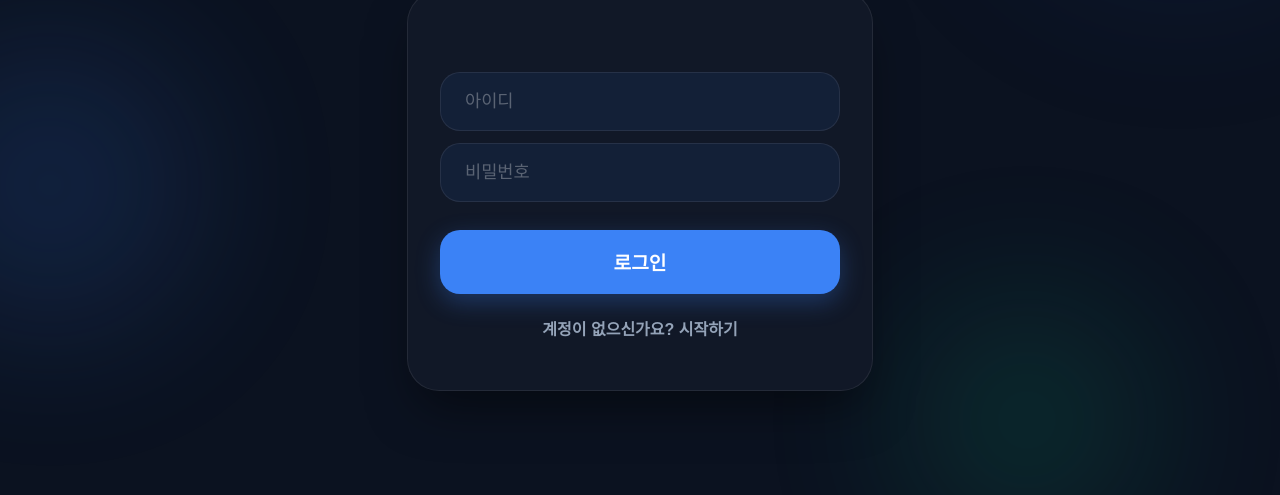
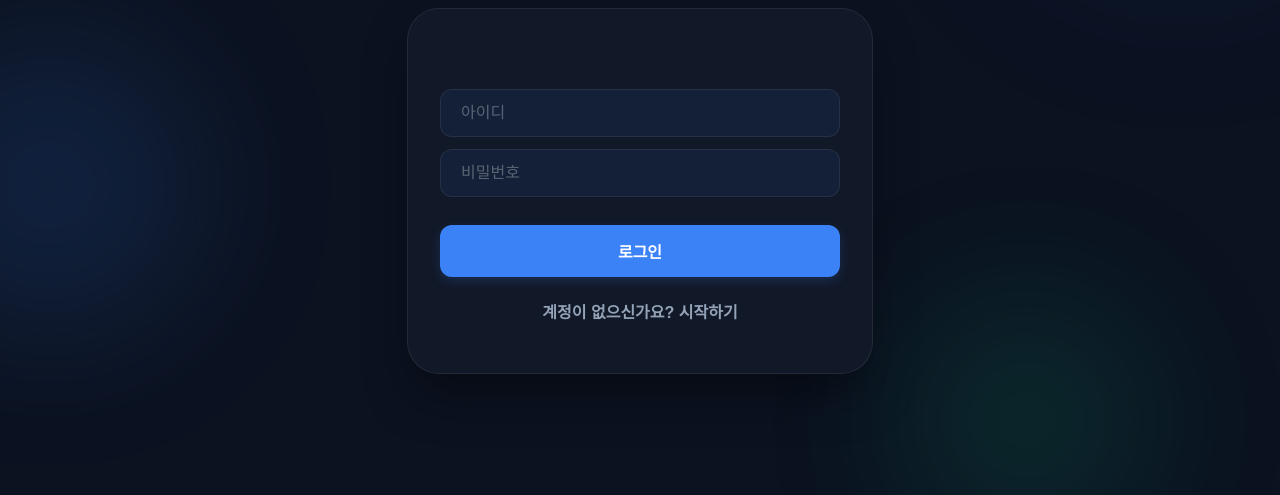
Before and after one commit to chon6000-create/coda-tax, a website built with Vite: page index.html in a window 1280 px wide. Shown: the part 305-800 px from the top of the page. Built offline with nearby package versions, Linux system fonts and the light colour scheme; some packages are replaced by stand-ins of ours; no server answers; a web font is replaced by a local one.

Commit message:
Final UI refinements: compact font sizes, updated sub text, and removed redundant links

```diff
--- a/CODA_Refund_Style.css
+++ b/CODA_Refund_Style.css
@@ -2700,19 +2700,19 @@ body {
     /* Professional Indigo */
     color: #fff !important;
     border: none;
-    border-radius: 20px;
-    padding: 18px;
-    font-size: 1.2rem;
-    font-weight: 800;
+    border-radius: 12px;
+    padding: 14px;
+    font-size: 1rem;
+    font-weight: 700;
     cursor: pointer;
     margin-top: 1rem;
     transition: all 0.2s;
-    box-shadow: 0 8px 24px rgba(59, 130, 246, 0.3);
+    box-shadow: 0 4px 12px rgba(59, 130, 246, 0.2);
 }
 
 .btn-yellow-samofit:hover {
     filter: brightness(1.1);
-    transform: translateY(-2px);
+    transform: translateY(-1px);
 }
 
 .input-styled-samofit {
@@ -2720,10 +2720,10 @@ body {
     background: rgba(59, 130, 246, 0.08);
     /* Slightly darker/more premium base */
     border: 1px solid rgba(255, 255, 255, 0.08);
-    border-radius: 20px;
-    padding: 18px 24px;
+    border-radius: 12px;
+    padding: 14px 20px;
     color: white;
-    font-size: 1.1rem;
+    font-size: 1rem;
     box-sizing: border-box;
     margin-bottom: 12px;
     transition: all 0.3s ease;
@@ -2733,8 +2733,8 @@ body {
 .input-styled-samofit:focus {
     background: rgba(59, 130, 246, 0.15);
     border-color: var(--accent);
-    box-shadow: 0 0 20px rgba(59, 130, 246, 0.2);
-    transform: translateY(-2px);
+    box-shadow: 0 0 15px rgba(59, 130, 246, 0.2);
+    transform: translateY(-1px);
 }
 
 .input-styled-samofit::placeholder {
--- a/index.html
+++ b/index.html
@@ -464,11 +464,7 @@
                         </div>
                         <div class="price-tagline" style="font-size: 0.9rem; color: #94a3b8;">정기 구독 서비스</div>
                     </div>
-                    <button class="btn-yellow-samofit" onclick="window.kodaEngine.tryStartService()">신규 구독 시작하기</button>
-                    <div class="footer-link-samofit"
-                        onclick="document.getElementById('login-section').style.display='block'; document.getElementById('landing-main-actions').style.display='none'; document.getElementById('welcome-sub-text').innerText='다시 오신 것을 환영합니다';">
-                        이미 계정이 있으신가요? 로그인
-                    </div>
+                    <button class="btn-yellow-samofit" onclick="window.kodaEngine.tryStartService()">구독 시작하기</button>
                 </div>
 
 
```
